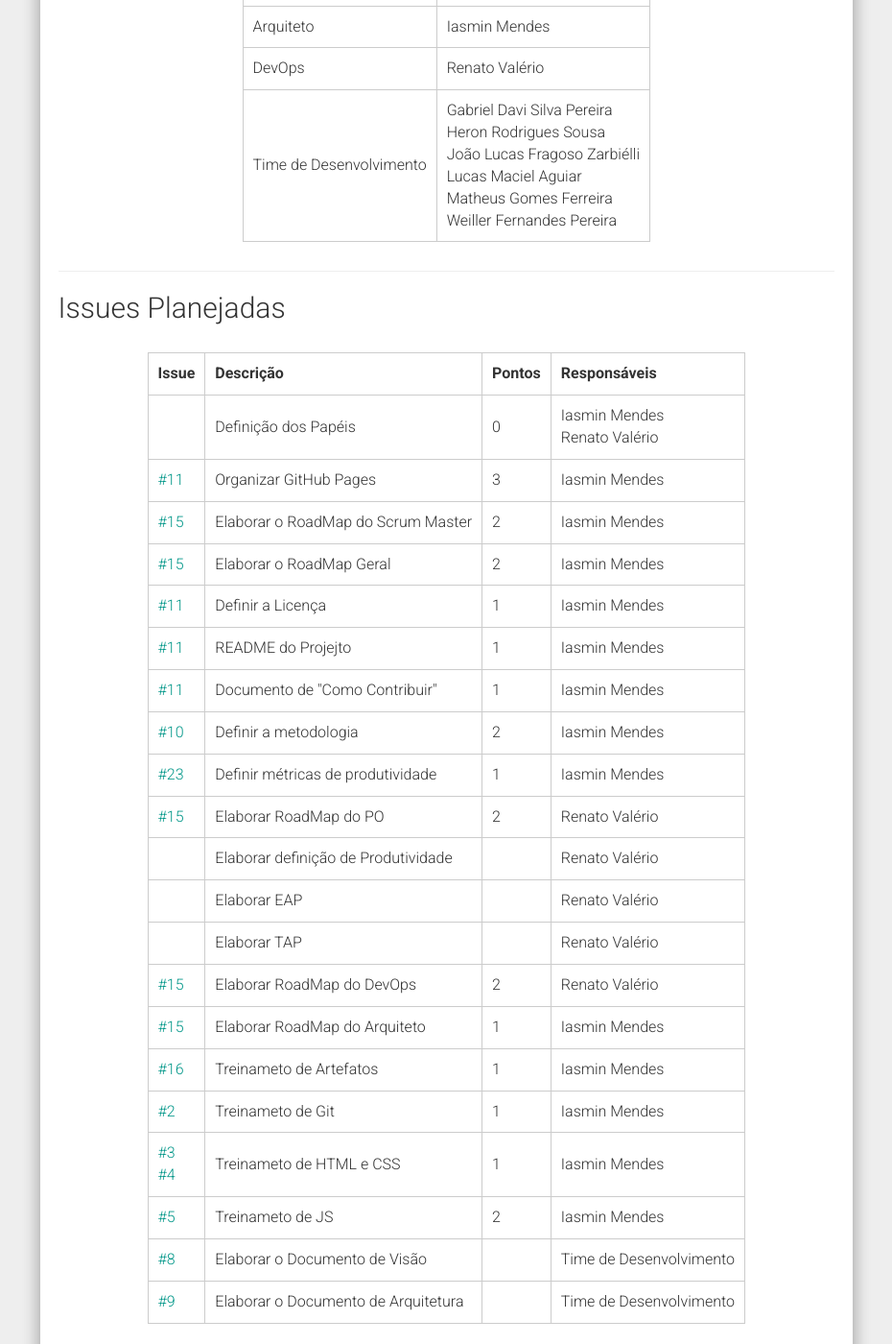
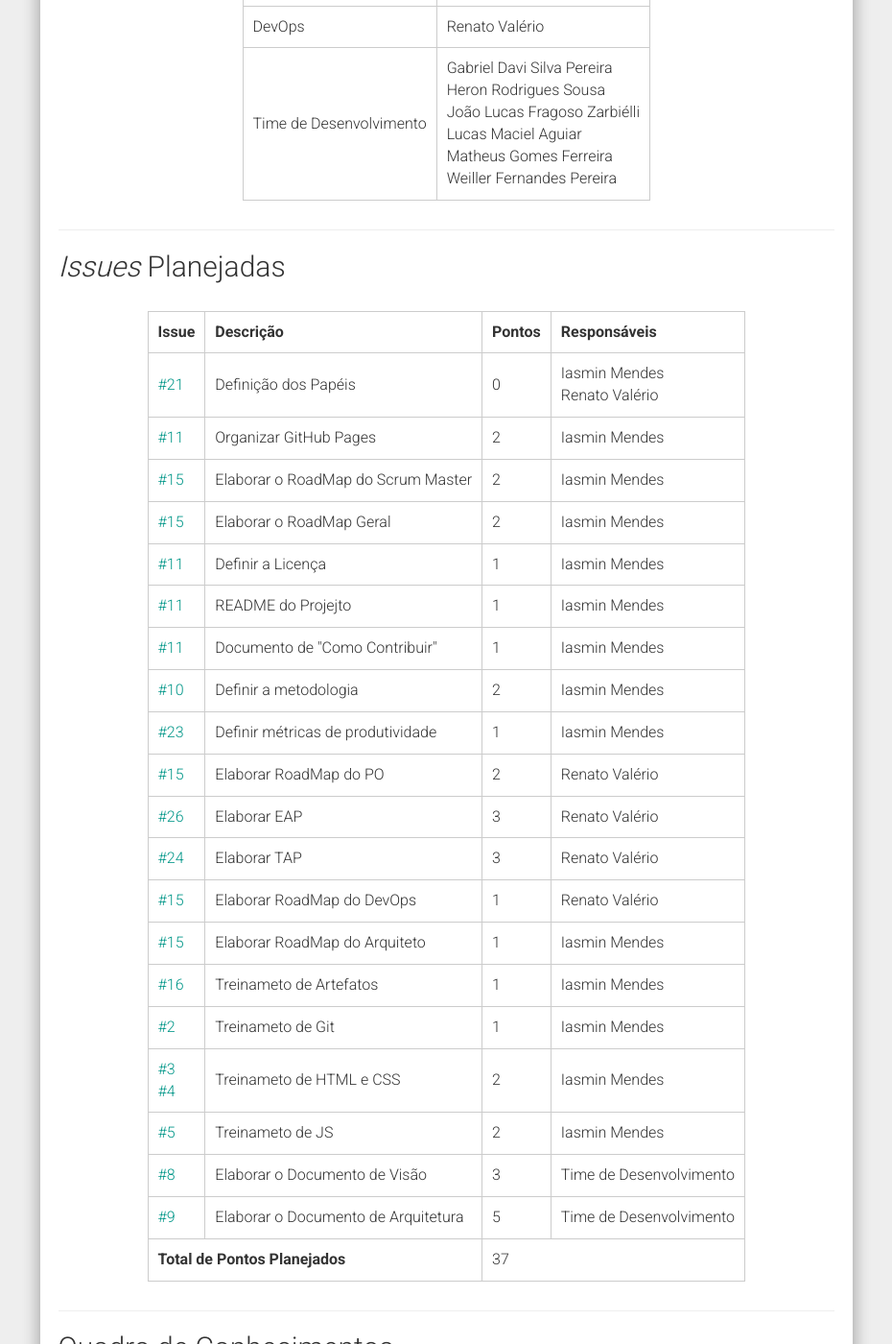
Before and after one commit to fga-eps-mds/2018.2-IndicaAi, a Jekyll site: the page built from docs/_posts/2018-08-27-planning-sprint-1.md, in a window 1280 px wide and 1400 px high, scrolled down 835 px. Shown: the whole window at 96% size, without its empty margins (321-1251 px from the left). Built offline with Jekyll 4.4.1, drawn with Linux system fonts in a browser that asks for light colours; nearby versions of some CDN libraries; comment, search, counter and statistics services are not loaded.

Commit message:
Add planning to sprint 1

```diff
--- a/docs/_posts/2018-08-27-planning-sprint-1.md
+++ b/docs/_posts/2018-08-27-planning-sprint-1.md
@@ -7,12 +7,11 @@ categories: sprint-planning
 
 ## Informações Básicas da Sprint
 <table>
-<tr><th>Sprint</th><td>1</td></tr>
+<tr><th><i>Sprint</i></th><td>1</td></tr>
 <tr><th>Início</th><td>22/08/2018</td></tr>
 <tr><th>Término</th><td>28/08/2018</td></tr>
 <tr><th>Duração</th><td>7 dias</td></tr>
-<tr><th>Pontos Planejados</th><td></td></tr>
-<tr><th>Pontos Adicionados</th><td></td></tr>
+<tr><th>Pontos Planejados</th><td>37</td></tr>
 </table>
 
 ---
@@ -40,12 +39,12 @@ Weiller Fernandes Pereira<br>
 
 ---
 
-## Issues Planejadas
+## _Issues_ Planejadas
 
 <table>
 <tr><th>Issue</th><th>Descrição</th><th>Pontos</th><th>Responsáveis</th></tr>
 <tr>
-  <td></td>
+  <td><a href="https://github.com/fga-eps-mds/RecomendaFGA/issues/21">#21</a></td>
   <td>Definição dos Papéis</td>
   <td>0</td>
   <td>Iasmin Mendes <br> Renato Valério</td>
@@ -53,7 +52,7 @@ Weiller Fernandes Pereira<br>
 <tr>
   <td><a href="https://github.com/fga-eps-mds/RecomendaFGA/issues/11">#11</a></td>
   <td>Organizar GitHub Pages</td>
-  <td>3</td>
+  <td>2</td>
   <td>Iasmin Mendes</td>
 </tr>
 <tr>
@@ -105,27 +104,21 @@ Weiller Fernandes Pereira<br>
   <td>Renato Valério</td>
 </tr>
 <tr>
-  <td></td>
-  <td>Elaborar definição de Produtividade</td>
-  <td></td>
+  <td><a href="https://github.com/fga-eps-mds/RecomendaFGA/issues/26">#26</a></td>
+  <td>Elaborar EAP</td>
+  <td>3</td>
   <td>Renato Valério</td>
 </tr>
 <tr>
-  <td></td>
-  <td>Elaborar EAP</td>
-  <td></td>
-  <td>Renato Valério</td>
-</tr>
-<tr>
-  <td></td>
+  <td><a href="https://github.com/fga-eps-mds/RecomendaFGA/issues/24">#24</a></td>
   <td>Elaborar TAP</td>
-  <td></td>
+  <td>3</td>
   <td>Renato Valério</td>
 </tr>
 <tr>
   <td><a href="https://github.com/fga-eps-mds/RecomendaFGA/issues/15">#15</a></td>
   <td>Elaborar RoadMap do DevOps</td>
-  <td>2</td>
+  <td>1</td>
   <td>Renato Valério</td>
 </tr>
 <tr>
@@ -150,7 +143,7 @@ Weiller Fernandes Pereira<br>
   <td><a href="https://github.com/fga-eps-mds/RecomendaFGA/issues/3">#3</a><br>
       <a href="https://github.com/fga-eps-mds/RecomendaFGA/issues/4">#4</a></td>
   <td>Treinameto de HTML e CSS</td>
-  <td>1</td>
+  <td>2</td>
   <td>Iasmin Mendes</td>
 </tr>
 <tr>
@@ -162,15 +155,16 @@ Weiller Fernandes Pereira<br>
 <tr>
   <td><a href="https://github.com/fga-eps-mds/RecomendaFGA/issues/8">#8</a></td>
   <td>Elaborar o Documento de Visão</td>
-  <td></td>
+  <td>3</td>
   <td>Time de Desenvolvimento</td>
 </tr>
 <tr>
   <td><a href="https://github.com/fga-eps-mds/RecomendaFGA/issues/9">#9</a></td>
   <td>Elaborar o Documento de Arquitetura</td>
-  <td></td>
+  <td>5</td>
   <td>Time de Desenvolvimento</td>
 </tr>
+<tr><th colspan='2'>Total de Pontos Planejados</th><td colspan='2'>37</td></tr>
 </table>
 
 ----
```
Also changed, not shown: docs/static/img/quadros_de_conhecimento/sprint_0.png.
